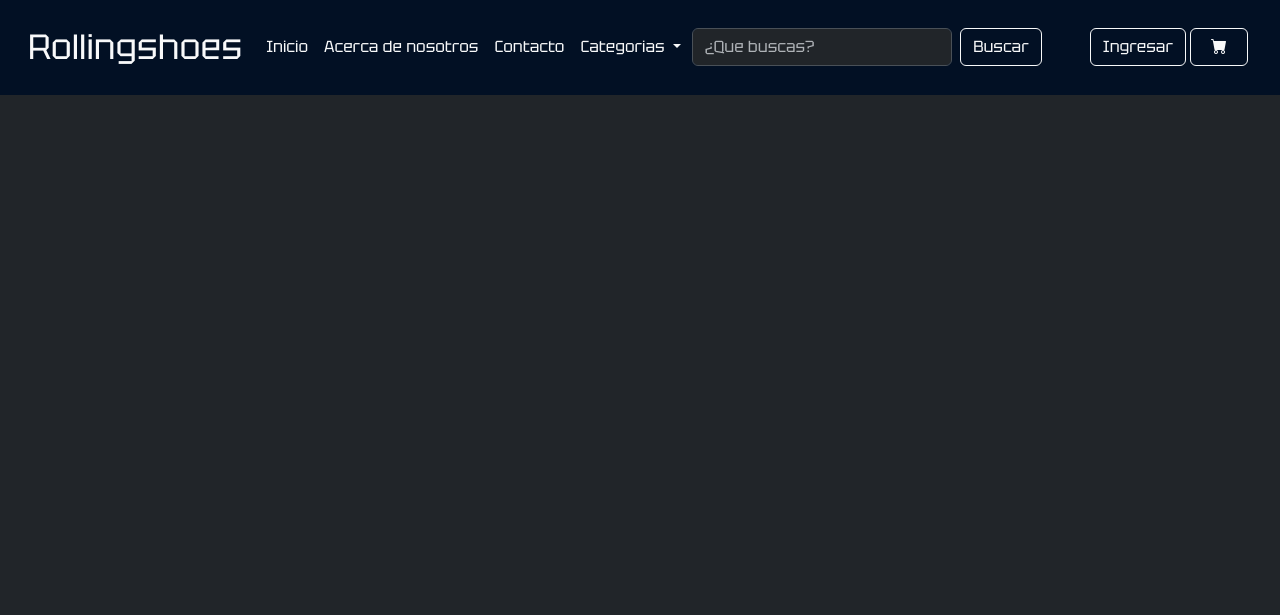
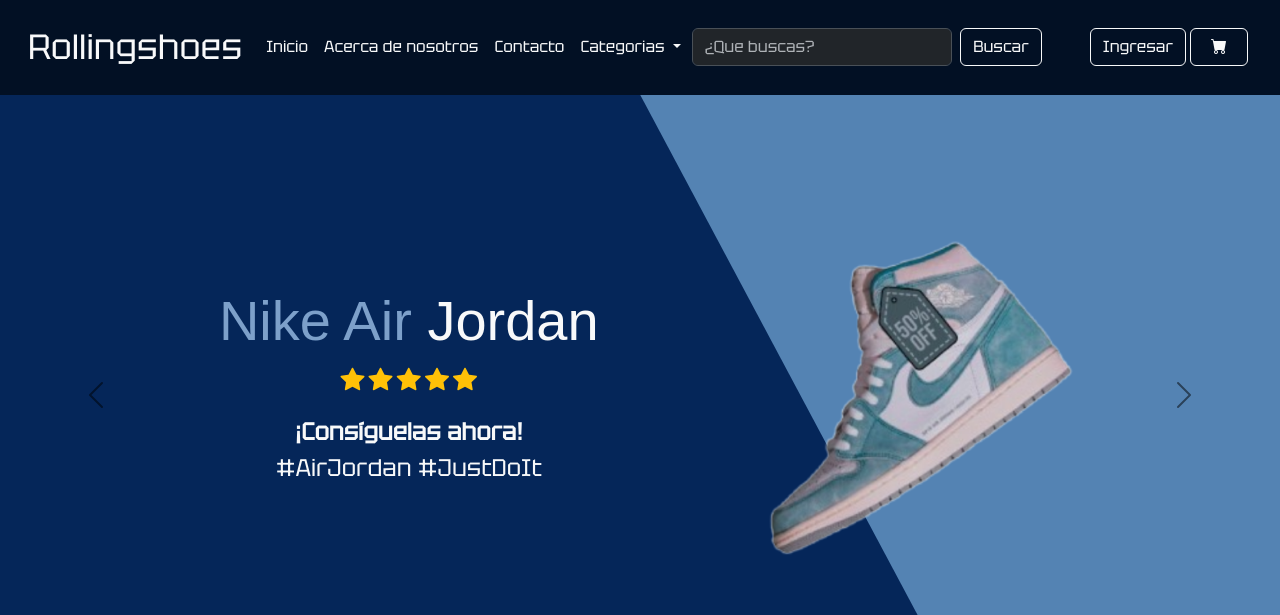
Before and after one commit to valeiramain/ProyectoECommerce-G4, a plain HTML site: page index.html in a window 1280 px wide. Shown: the top 615 px of the page. Drawn offline with nearby package versions, Linux system fonts and the light colour scheme.

Commit message:
Agregué el primer ítem del carrusel

```diff
--- a/css/style.css
+++ b/css/style.css
@@ -130,7 +130,7 @@ footer{
     .modalregistro:hover{
         font-weight: 600;
     }
-}
+
 
 @media all and (max-width: 767px){
     .footersepardor{
@@ -147,11 +147,13 @@ footer{
 .footersepardor{
     border-right: white solid 1px;
 }
+}
 
 
 @media all and (min-width: 993px){
 .marcadepagina{
     font-size: 35px;
+}
 }
 
 @media screen and (min-width: 768px) and (max-width: 992px){
@@ -174,3 +176,80 @@ footer{
         height: 400px;
     }
 }
+
+/* Estilos Banner de index */
+
+.containerPrincipal {
+    height: 200px;
+    position: relative;
+    /* overflow: hidden; */
+}
+
+.containerFondo {
+    top: 0;
+    bottom: 0;
+    width: 100%;
+    background-color: var(--azul);
+    z-index: 0;
+}
+
+.containerFrente {
+    width: 50%;
+    background-color: var(--celesteOscuro);
+    clip-path: polygon(0 0, 100% 0, 100% 100%, 50% 100%);
+    top: 0;
+    bottom: 0;
+    right: 0;
+    z-index: 1;
+}
+
+.bannerTitulo {
+    color: var(--celesteMedio);
+    font-family: "Prompt", sans-serif;
+    font-size: 1.8rem;
+}
+
+.bannerTexto {
+    font-size: 0.6rem;
+    text-align: center;
+}
+
+.containerZapatilla{
+    margin-left: 15%;
+}
+
+
+@media (min-width: 768px) {
+    .containerPrincipal {
+        height: 400px;
+    }
+    .bannerTitulo {
+        font-size: 2.5rem;
+    }
+    .bannerTexto {
+        font-size: 1rem;
+    }
+    .sombra {
+        max-width: 60%;
+    }
+}
+
+@media (min-width: 992px) {
+    .containerPrincipal {
+        height: 600px;
+    }
+    .containerGrande{
+        display: flex;
+        flex-direction: column;
+        align-items: center;
+    }
+    .bannerTitulo {
+        font-size: 3.5rem;
+    }
+    .bannerTexto {
+        font-size: 1.5rem;
+    }
+    .sombra {
+        max-width: 50%;
+    }
+}
--- a/index.html
+++ b/index.html
@@ -178,7 +178,49 @@
         </div>
       </nav>
     </header>
-    <main></main>
+    <main>
+        <section id="carouselExampleFade" class="carousel slide carousel-fade">
+            <div class="carousel-inner">
+              <div class="carousel-item active">
+                <div class="position-relative containerPrincipal d-flex flex-column">
+                  <div class="container z-1 ms-4 my-auto containerGrande">
+                    <div class="w-75 my-auto ms-md-5">
+                      <h3 class="w-50 text-center bannerTitulo">
+                        Nike Air <span class="text-light">Jordan</span>
+                      </h3>
+                    </div>
+                    <div class="z-1 w-75 my-auto text-center ms-md-5">
+                      <p class="w-50">
+                        <i class="bi bi-star-fill text-warning bannerTexto"></i>
+                        <i class="bi bi-star-fill text-warning bannerTexto"></i>
+                        <i class="bi bi-star-fill text-warning bannerTexto"></i>
+                        <i class="bi bi-star-fill text-warning bannerTexto"></i>
+                        <i class="bi bi-star-fill text-warning bannerTexto"></i>
+                      </p>
+                      <p class="text-light w-50 bannerTexto">
+                        <b>¡Consíguelas ahora!</b><br />#AirJordan #JustDoIt <br>
+                      </p>
+                    </div>
+                  </div>
+                  <div class="containerFondo w-100 position-absolute"></div>
+                  <div class="containerFrente position-absolute"></div>
+                  <div class="position-absolute z-1 w-75 py-3 h-100 d-flex justify-content-end containerZapatilla mb-5">
+                    <img src="./img/zapatillaConQuinceDescuento.png" alt="Zapatilla Nike Air Jordan"
+                      class="w-50 p-md-3 p-lg-5 sombra object-fit-contain"/>
+                  </div>
+                </div>
+              </div>
+            </div>
+            <button class="carousel-control-prev" type="button" data-bs-target="#carouselExampleFade" data-bs-slide="prev">
+              <span class="carousel-control-prev-icon" aria-hidden="true"></span>
+              <span class="visually-hidden">Previous</span>
+            </button>
+            <button class="carousel-control-next" type="button" data-bs-target="#carouselExampleFade" data-bs-slide="next">
+              <span class="carousel-control-next-icon" aria-hidden="true"></span>
+              <span class="visually-hidden">Next</span>
+            </button>
+          </section>
+    </main>
     <footer>
       <section class="container-fluid">
         <article class="row">
```
Also changed, not shown: img/zapatillaConQuinceDescuento.png (added).
